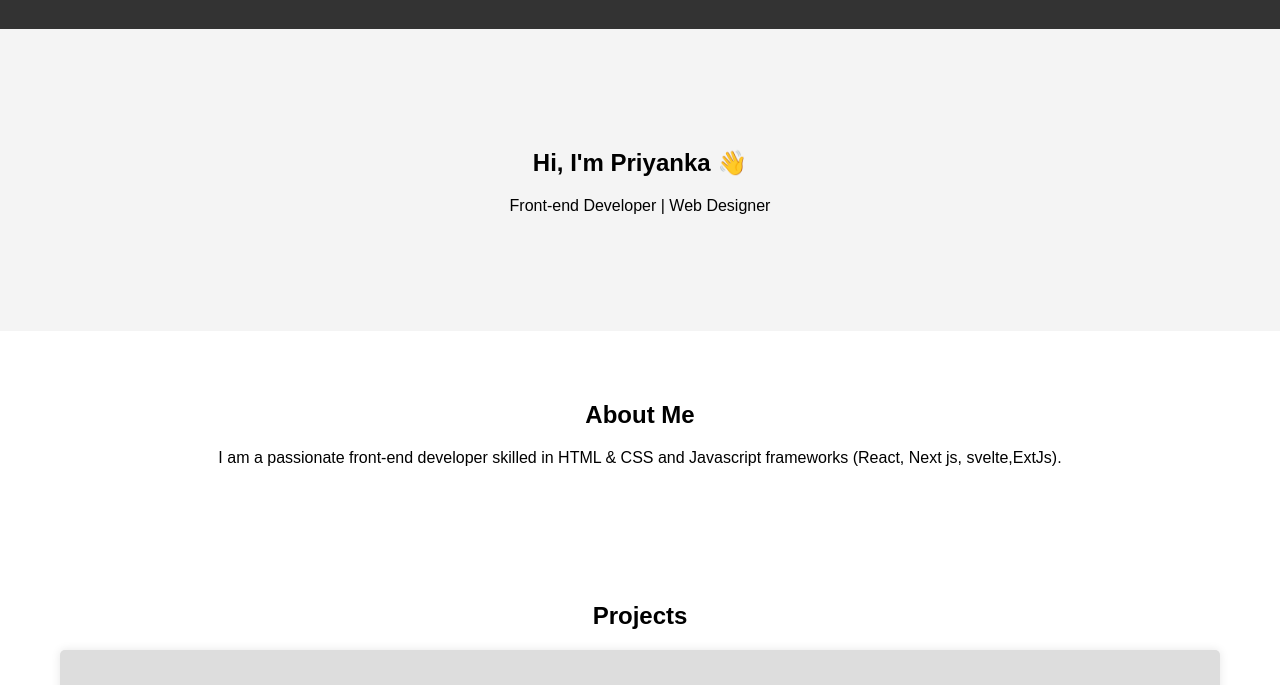
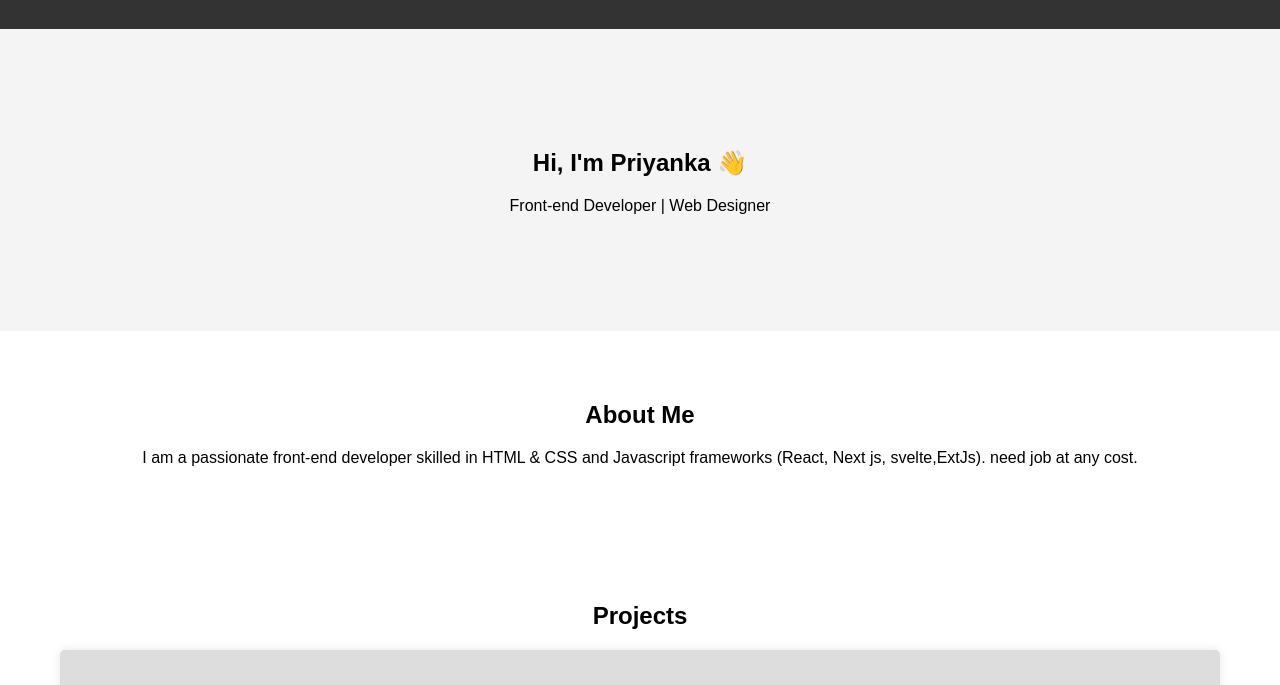
Before and after one commit to Priyankabasti/priya-portfolio, a plain HTML site: page index.html in a window 1280 px wide. Shown: the part 115-800 px from the top of the page. Drawn offline with Linux system fonts and the light colour scheme.

Commit message:
small changes'

```diff
--- a/index.html
+++ b/index.html
@@ -31,7 +31,7 @@
       <h2>About Me</h2>
       <p>
         I am a passionate front-end developer skilled in HTML & CSS and
-        Javascript frameworks (React, Next js, svelte,ExtJs).
+        Javascript frameworks (React, Next js, svelte,ExtJs). need job at any cost.
       </p>
     </section>
 
```
